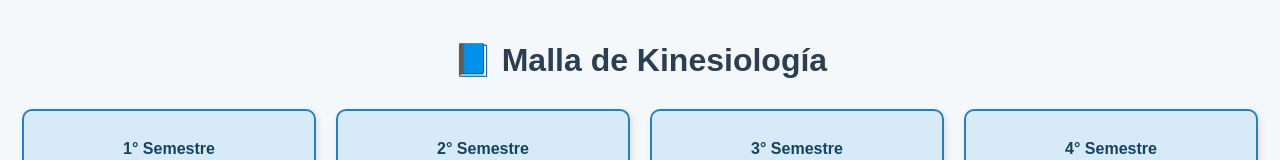
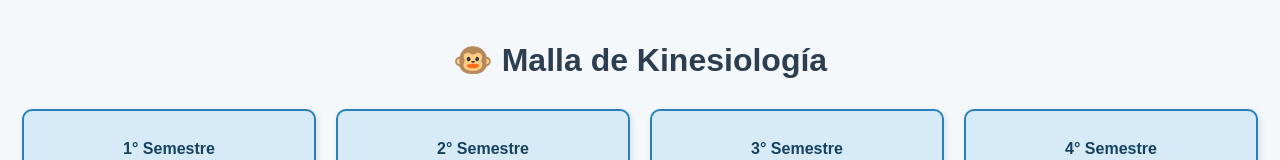
Before and after one commit to flopitauwujunior/malla-kinesiologia-fabi, a plain HTML site: page index.html in a window 1280 px wide. Shown: the top 160 px of the page. Drawn offline with Linux system fonts and the light colour scheme.

Commit message:
Update index.html

```diff
--- a/index.html
+++ b/index.html
@@ -6,7 +6,7 @@
   <link rel="stylesheet" href="style.css">
 </head>
 <body>
-  <h1>📘 Malla de Kinesiología</h1>
+  <h1>🐵 Malla de Kinesiología</h1>
   <div id="malla-container"></div>
   <script src="script.js"></script>
 </body>
```
